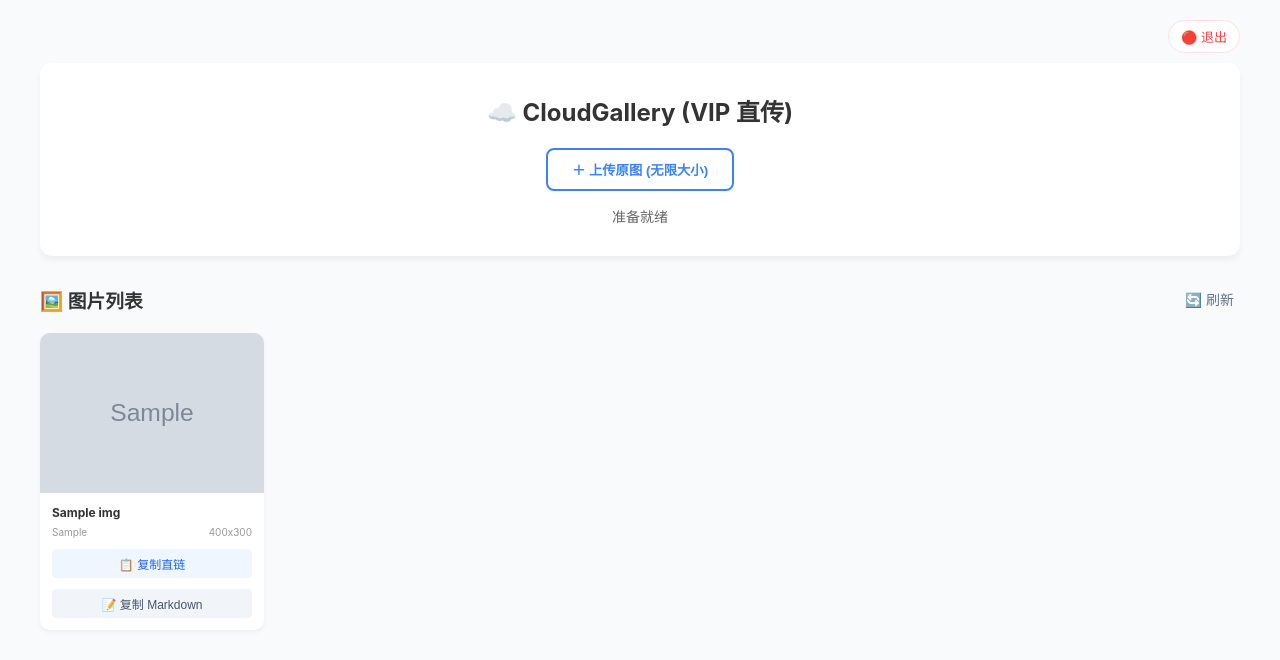
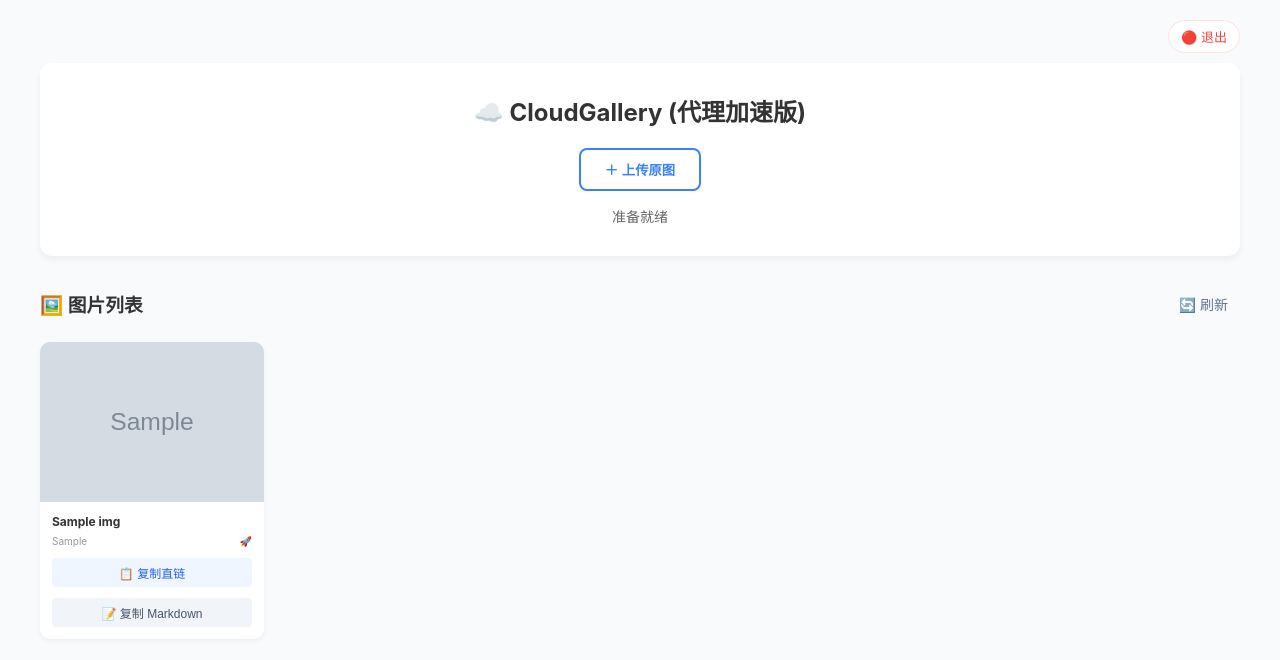
Before and after one commit to CC342/CloudGallery, a Flask app: template templates/index.html in a window 1280 px wide. Shown: the top 660 px of the page. Run offline with Flask 3, Linux system fonts and the light colour scheme; the template is opened without the code that fills it: most values are stand-ins (such as "Sample title", 1, 10 or a date in 2020); grey boxes marked "Sample" are stand-in pictures.

Commit message:
Update index.html

```diff
--- a/templates/index.html
+++ b/templates/index.html
@@ -15,22 +15,30 @@
         .container { max-width: 1200px; margin: 0 auto; }
         .top-nav { display: flex; justify-content: flex-end; margin-bottom: 10px; }
         .logout-btn { text-decoration: none; color: #ef4444; font-size: 13px; padding: 6px 12px; background: white; border: 1px solid #fee2e2; border-radius: 20px; transition: 0.2s; }
+
         .upload-section { background: white; padding: 30px; border-radius: 12px; box-shadow: 0 4px 6px rgba(0,0,0,0.05); text-align: center; margin-bottom: 30px; margin-top: 10px; }
         .btn { background: white; border: 2px solid var(--primary); color: var(--primary); padding: 10px 24px; border-radius: 8px; font-weight: bold; cursor: pointer; transition: 0.3s; }
         .btn:hover { background: var(--primary); color: white; }
         #fileInput { display: none; }
         #status { margin-top: 15px; color: #666; font-size: 14px; word-break: break-all; }
 
-        /* 🔥 修复刷新按钮位置: Flex 布局撑满两端 */
+        /* 🔥 彻底修复：Flex 布局，两端对齐 */
         .gallery-header {
             display: flex;
-            justify-content: space-between; /* 一左一右 */
+            justify-content: space-between; /* 关键：一左一右 */
             align-items: center;
             margin-bottom: 20px;
             width: 100%;
         }
-        .refresh-btn { background: none; border: none; cursor: pointer; color: #64748b; font-size: 14px; display: flex; align-items: center; gap: 5px; }
-        .refresh-btn:hover { color: var(--primary); }
+        /* 左侧标题容器 */
+        .header-title { margin: 0; }
+
+        .refresh-btn {
+            background: none; border: none; cursor: pointer; color: #64748b; font-size: 14px;
+            display: flex; align-items: center; gap: 5px;
+            padding: 8px 12px; border-radius: 6px;
+        }
+        .refresh-btn:hover { background: #f1f5f9; color: var(--primary); }
 
         .gallery-grid { display: grid; grid-template-columns: repeat(auto-fill, minmax(220px, 1fr)); gap: 20px; }
         .card { background: white; border-radius: 10px; overflow: hidden; box-shadow: 0 2px 5px rgba(0,0,0,0.05); position: relative; transition: 0.2s; }
@@ -69,17 +77,19 @@
     <div class="container">
         <div class="top-nav"><a href="/logout" class="logout-btn">🔴 退出</a></div>
         <div class="upload-section">
-            <h2 style="margin-top:0;">☁️ CloudGallery (VIP 直传)</h2>
+            <h2 style="margin-top:0;">☁️ CloudGallery (代理加速版)</h2>
             <div class="upload-wrapper">
-                <button class="btn" onclick="document.getElementById('fileInput').click()">＋ 上传原图 (无限大小)</button>
+                <button class="btn" onclick="document.getElementById('fileInput').click()">＋ 上传原图</button>
                 <input type="file" id="fileInput" accept="image/*" multiple onchange="uploadFiles()">
             </div>
             <div id="status">准备就绪</div>
         </div>
+
         <div class="gallery-header">
-            <h3 style="margin:0">🖼️ 图片列表</h3>
+            <h3 class="header-title">🖼️ 图片列表</h3>
             <button class="refresh-btn" onclick="location.reload()">🔄 刷新</button>
         </div>
+
         <div class="gallery-grid">
             {% for img in images %}
             <div class="card" id="card-{{ loop.index0 }}">
@@ -89,9 +99,9 @@
                 <button class="delete-btn" onclick="deleteImage('{{ img.name }}', {{ loop.index0 }})">×</button>
                 <div class="card-body">
                     <div class="file-name" title="{{ img.name }}">{{ img.name }}</div>
-                    <div class="meta-info"><span>{{ img.size_fmt }}</span><span class="res-tag">...</span></div>
-                    <button class="copy-btn primary" onclick="copyLink(this, '{{ img.raw_url }}')">📋 复制直链</button>
-                    <button class="copy-btn" onclick="copyMarkdown(this, '{{ img.name }}', '{{ img.raw_url }}')">📝 复制 Markdown</button>
+                    <div class="meta-info"><span>{{ img.size_fmt }}</span><span>🚀</span></div>
+                    <button class="copy-btn primary" onclick="copyFullLink('{{ img.raw_url }}')">📋 复制直链</button>
+                    <button class="copy-btn" onclick="copyMarkdown('{{ img.name }}', '{{ img.raw_url }}')">📝 复制 Markdown</button>
                 </div>
             </div>
             {% endfor %}
@@ -107,7 +117,7 @@
                 <button class="lb-ctl-btn" onclick="resetZoom()" title="1:1" style="font-size:14px">1:1</button>
                 <button class="lb-ctl-btn" onclick="zoom(0.2)" title="放大">＋</button>
                 <span class="divider"></span>
-                <button class="lb-ctl-btn" onclick="copyCurrentLink()" title="复制链接">🔗</button>
+                <button class="lb-ctl-btn" onclick="copyCurrentLink()" title="复制直链">🔗</button>
             </div>
         </div>
         <div class="filmstrip-container"><div class="filmstrip" id="filmstrip" onclick="event.stopPropagation()"></div></div>
@@ -132,20 +142,18 @@
             const inp = document.getElementById('fileInput');
             if (!inp.files.length) return;
             const status = document.getElementById('status');
-            status.innerText = `🚀 准备直传 ${inp.files.length} 张原图...`;
+            status.innerText = `🚀 准备上传 ${inp.files.length} 张原图...`;
 
             let successCount = 0;
 
             for (let file of inp.files) {
-                // 🔥 修改点：去掉时间戳，只用随机码
-                // 这样文件名干净，但GitHub会按字母排序，无法保证"最新在前"
+                // 不带时间戳的文件名
                 const ext = file.name.substring(file.name.lastIndexOf('.'));
                 const randomName = Math.random().toString(36).substring(2, 8) + (ext || '.jpg');
 
                 try {
                     const base64Content = await toBase64(file);
                     const cleanContent = base64Content.split(',')[1];
-
                     const url = `${CFG.api}/${randomName}`;
                     const body = {
                         message: `Up ${randomName}`,
@@ -153,30 +161,23 @@
                         branch: CFG.branch
                     };
 
-                    status.innerText = `📤 正在上传: ${file.name} (${(file.size/1024/1024).toFixed(1)}MB)...`;
-
+                    status.innerText = `📤 正在上传: ${file.name}...`;
                     const res = await fetch(url, {
                         method: 'PUT',
-                        headers: {
-                            'Authorization': `token ${CFG.token}`,
-                            'Content-Type': 'application/json'
-                        },
+                        headers: { 'Authorization': `token ${CFG.token}`, 'Content-Type': 'application/json' },
                         body: JSON.stringify(body)
                     });
 
-                    if (res.ok) {
-                        successCount++;
-                    } else {
-                        status.innerText = `❌ 上传失败: ${res.status}`;
+                    if (res.ok) successCount++;
+                    else {
+                        status.innerText = `❌ 失败: ${res.status}`;
                         await new Promise(r => setTimeout(r, 1000));
                     }
-                } catch (e) {
-                    status.innerText = `❌ 错误: ${e.message}`;
-                }
+                } catch (e) { status.innerText = `❌ 错误: ${e.message}`; }
             }
 
             if (successCount > 0) {
-                status.innerText = `✅ 全部搞定！成功上传 ${successCount} 张，刷新中...`;
+                status.innerText = `✅ 成功上传 ${successCount} 张，刷新中...`;
                 setTimeout(() => location.reload(), 1500);
             }
         }
@@ -231,10 +232,25 @@
         }
         function zoom(d) { scale += d; if(scale<0.1) scale=0.1; document.getElementById('lb-img').style.transform = `scale(${scale})`; }
         function resetZoom() { scale = 1; document.getElementById('lb-img').style.transform = `scale(1)`; }
-        function copyCurrentLink() { copyLink(null, galleryData[curIdx].url); alert('直链已复制'); }
+
+        // 🔥 核心修改：复制时自动补全当前域名
+        function getFullUrl(path) {
+            return window.location.origin + path;
+        }
+
+        function copyFullLink(path) {
+            copyLink(null, getFullUrl(path));
+            alert('已复制直链：\n' + getFullUrl(path));
+        }
+
+        function copyCurrentLink() {
+            copyLink(null, getFullUrl(galleryData[curIdx].url));
+            alert('已复制');
+        }
+
         function updateRes(img) { if(img.naturalWidth) img.closest('.card').querySelector('.res-tag').innerText = img.naturalWidth+'x'+img.naturalHeight; }
         function copyLink(btn, txt) { navigator.clipboard.writeText(txt); if(btn){let t=btn.innerText;btn.innerText='✅';setTimeout(()=>btn.innerText=t,1500);} }
-        function copyMarkdown(btn, n, u) { copyLink(btn, `![${n}](${u})`); }
+        function copyMarkdown(btn, n, p) { copyLink(btn, `![${n}](${getFullUrl(p)})`); }
 
         document.getElementById('lb-img').addEventListener('wheel', function(e) {
             e.preventDefault(); e.deltaY < 0 ? zoom(0.1) : zoom(-0.1);
```
